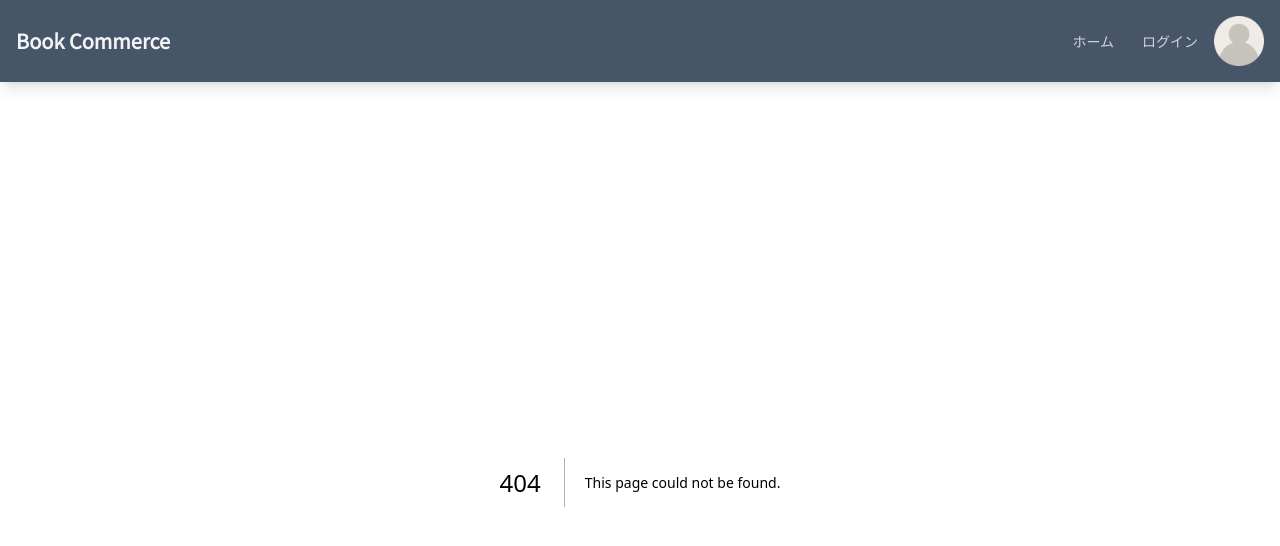
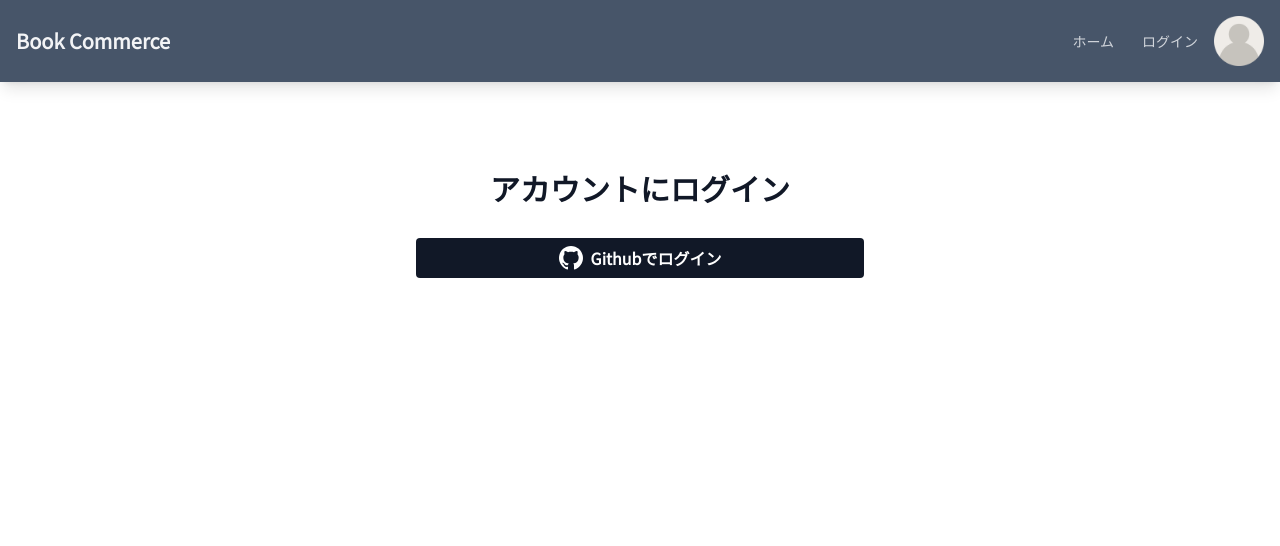
Before and after one commit to fo-ji/book-commerce, a Next.js app: page /login in a window 1280 px wide. Before the commit this address had no page. Shown: the top 546 px of the page. Built offline with nearby package versions, Linux system fonts and the light colour scheme.

Commit message:
setting next-auth

```diff
--- a/package.json
+++ b/package.json
@@ -3,14 +3,17 @@
   "version": "0.1.0",
   "private": true,
   "scripts": {
-    "dev": "next dev",
+    "dev": "next dev --turbo",
     "build": "next build",
     "start": "next start",
     "lint": "next lint"
   },
   "dependencies": {
+    "@next-auth/prisma-adapter": "^0.4.4-canary.81",
+    "@prisma/client": "^5.8.1",
     "@vercel/postgres": "^0.5.1",
     "next": "14.0.4",
+    "next-auth": "^4.24.5",
     "react": "^18",
     "react-dom": "^18"
   },
@@ -22,6 +25,7 @@
     "eslint": "^8",
     "eslint-config-next": "14.0.4",
     "postcss": "^8",
+    "prisma": "^5.8.1",
     "tailwindcss": "^3.3.0",
     "typescript": "^5"
   }
--- /dev/null
+++ b/src/app/login/page.tsx
@@ -0,0 +1,30 @@
+export default async function Login() {
+  return (
+    <div className="flex items-center justify-center py-16 px-4 sm:px-6 lg:px-8">
+      <div className="max-w-md w-full space-y-8">
+        <div>
+          <h2 className="mt-6 text-center text-3xl font-extrabold text-gray-900">
+            アカウントにログイン
+          </h2>
+        </div>
+        <div className="mt-8 space-y-6">
+          <div className="text-center">
+            <button className="bg-gray-900 hover:bg-gray-700 text-white font-bold py-2 px-4 rounded flex items-center justify-center w-full">
+              <svg
+                role="img"
+                viewBox="0 0 24 24"
+                xmlns="http://www.w3.org/2000/svg"
+                className="w-6 h-6 mr-2"
+                fill="currentColor"
+              >
+                <title>GitHub icon</title>
+                <path d="M12 0C5.373 0 0 5.373 0 12c0 5.302 3.438 9.8 8.205 11.387.6.113.82-.258.82-.577 0-.285-.01-1.04-.015-2.04-3.338.723-4.042-1.608-4.042-1.608-.546-1.386-1.332-1.754-1.332-1.754-1.087-.743.083-.728.083-.728 1.205.085 1.84 1.236 1.84 1.236 1.07 1.835 2.807 1.305 3.492.998.108-.775.42-1.305.763-1.605-2.665-.3-5.467-1.332-5.467-5.93 0-1.31.468-2.382 1.235-3.22-.124-.303-.535-1.524.117-3.176 0 0 1.008-.322 3.3 1.23.956-.266 1.98-.398 3-.403 1.02.005 2.044.137 3 .403 2.29-1.552 3.297-1.23 3.297-1.23.653 1.652.242 2.873.118 3.176.768.838 1.234 1.91 1.234 3.22 0 4.61-2.805 5.625-5.475 5.92.43.372.824 1.102.824 2.222 0 1.604-.015 2.897-.015 3.29 0 .322.216.697.825.577C20.565 21.795 24 17.298 24 12c0-6.627-5.373-12-12-12z" />
+              </svg>
+              <span>Githubでログイン</span>
+            </button>
+          </div>
+        </div>
+      </div>
+    </div>
+  );
+}
--- /dev/null
+++ b/src/config/constants.ts
@@ -0,0 +1,3 @@
+export const GITHUB_ID = process.env.GITHUB_ID as string;
+export const GITHUB_SECRET = process.env.GITHUB_SECRET as string;
+export const NEXTAUTH_SECRET = process.env.NEXTAUTH_SECRET as string;
```
Also changed, not shown: src/lib/next-auth/options.ts (added, +46 -0 lines), src/lib/next-auth/prisma/index.ts (added, +15 -0 lines), 2 other files (tests, documents, lock files or other folders).
